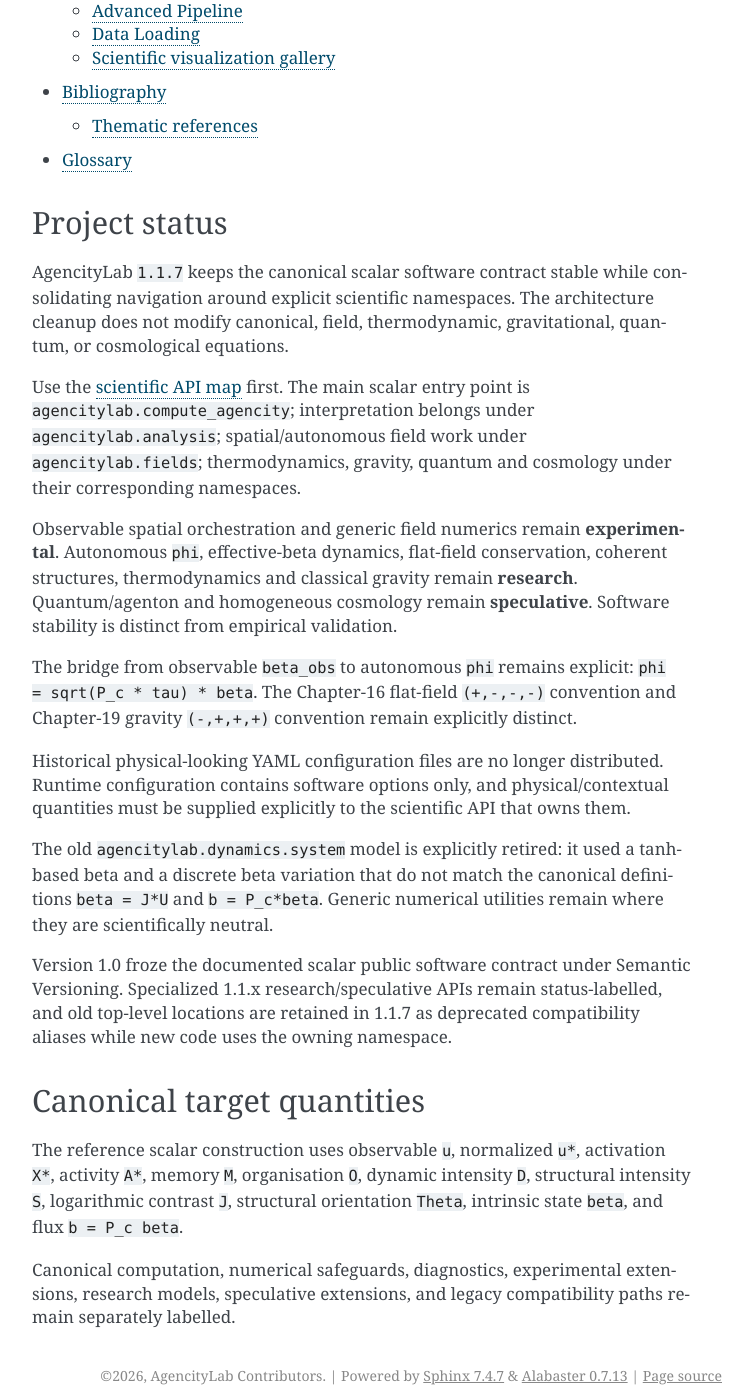
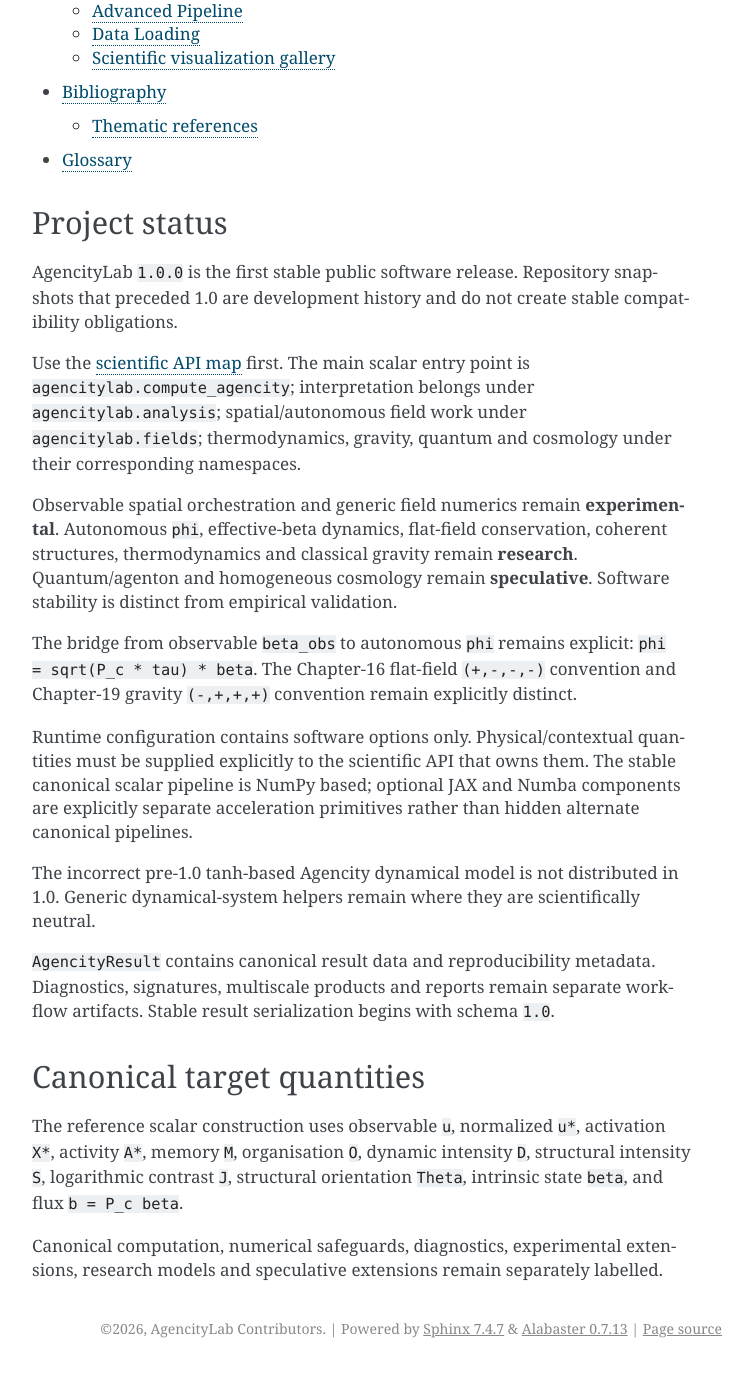
Before and after one commit to Gilbert243/AgencityLab, a Sphinx documentation site: the page built from docs/index.md, in a window 1280 px wide and 1400 px high, scrolled down 7131 px. Shown: the whole window, without its empty margins (388-1141 px from the left). Built offline with Sphinx 7.4.7, drawn with Linux system fonts in a browser that asks for light colours; after the commit the page ends 8499 px from its top, so only the background shows below that.

Commit message:
docs: reset project documentation status for 1.0

```diff
--- a/docs/index.md
+++ b/docs/index.md
@@ -52,22 +52,47 @@
 
 ## Project status
 
-AgencityLab `1.1.7` keeps the canonical scalar software contract stable while consolidating navigation around explicit scientific namespaces. The architecture cleanup does not modify canonical, field, thermodynamic, gravitational, quantum, or cosmological equations.
+AgencityLab `1.0.0` is the first stable public software release. Repository
+snapshots that preceded 1.0 are development history and do not create stable
+compatibility obligations.
 
-Use the [scientific API map](api_map.md) first. The main scalar entry point is `agencitylab.compute_agencity`; interpretation belongs under `agencitylab.analysis`; spatial/autonomous field work under `agencitylab.fields`; thermodynamics, gravity, quantum and cosmology under their corresponding namespaces.
+Use the [scientific API map](api_map.md) first. The main scalar entry point is
+`agencitylab.compute_agencity`; interpretation belongs under
+`agencitylab.analysis`; spatial/autonomous field work under
+`agencitylab.fields`; thermodynamics, gravity, quantum and cosmology under their
+corresponding namespaces.
 
-Observable spatial orchestration and generic field numerics remain **experimental**. Autonomous `phi`, effective-beta dynamics, flat-field conservation, coherent structures, thermodynamics and classical gravity remain **research**. Quantum/agenton and homogeneous cosmology remain **speculative**. Software stability is distinct from empirical validation.
+Observable spatial orchestration and generic field numerics remain
+**experimental**. Autonomous `phi`, effective-beta dynamics, flat-field
+conservation, coherent structures, thermodynamics and classical gravity remain
+**research**. Quantum/agenton and homogeneous cosmology remain **speculative**.
+Software stability is distinct from empirical validation.
 
-The bridge from observable `beta_obs` to autonomous `phi` remains explicit: `phi = sqrt(P_c * tau) * beta`. The Chapter-16 flat-field `(+,-,-,-)` convention and Chapter-19 gravity `(-,+,+,+)` convention remain explicitly distinct.
+The bridge from observable `beta_obs` to autonomous `phi` remains explicit:
+`phi = sqrt(P_c * tau) * beta`. The Chapter-16 flat-field `(+,-,-,-)` convention
+and Chapter-19 gravity `(-,+,+,+)` convention remain explicitly distinct.
 
-Historical physical-looking YAML configuration files are no longer distributed. Runtime configuration contains software options only, and physical/contextual quantities must be supplied explicitly to the scientific API that owns them.
+Runtime configuration contains software options only. Physical/contextual
+quantities must be supplied explicitly to the scientific API that owns them.
+The stable canonical scalar pipeline is NumPy based; optional JAX and Numba
+components are explicitly separate acceleration primitives rather than hidden
+alternate canonical pipelines.
 
-The old `agencitylab.dynamics.system` model is explicitly retired: it used a tanh-based beta and a discrete beta variation that do not match the canonical definitions `beta = J*U` and `b = P_c*beta`. Generic numerical utilities remain where they are scientifically neutral.
+The incorrect pre-1.0 tanh-based Agencity dynamical model is not distributed in
+1.0. Generic dynamical-system helpers remain where they are scientifically
+neutral.
 
-Version 1.0 froze the documented scalar public software contract under Semantic Versioning. Specialized 1.1.x research/speculative APIs remain status-labelled, and old top-level locations are retained in 1.1.7 as deprecated compatibility aliases while new code uses the owning namespace.
+`AgencityResult` contains canonical result data and reproducibility metadata.
+Diagnostics, signatures, multiscale products and reports remain separate
+workflow artifacts. Stable result serialization begins with schema `1.0`.
 
 ## Canonical target quantities
 
-The reference scalar construction uses observable `u`, normalized `u*`, activation `X*`, activity `A*`, memory `M`, organisation `O`, dynamic intensity `D`, structural intensity `S`, logarithmic contrast `J`, structural orientation `Theta`, intrinsic state `beta`, and flux `b = P_c beta`.
+The reference scalar construction uses observable `u`, normalized `u*`,
+activation `X*`, activity `A*`, memory `M`, organisation `O`, dynamic intensity
+`D`, structural intensity `S`, logarithmic contrast `J`, structural orientation
+`Theta`, intrinsic state `beta`, and flux `b = P_c beta`.
 
-Canonical computation, numerical safeguards, diagnostics, experimental extensions, research models, speculative extensions, and legacy compatibility paths remain separately labelled.
+Canonical computation, numerical safeguards, diagnostics, experimental
+extensions, research models and speculative extensions remain separately
+labelled.
```
